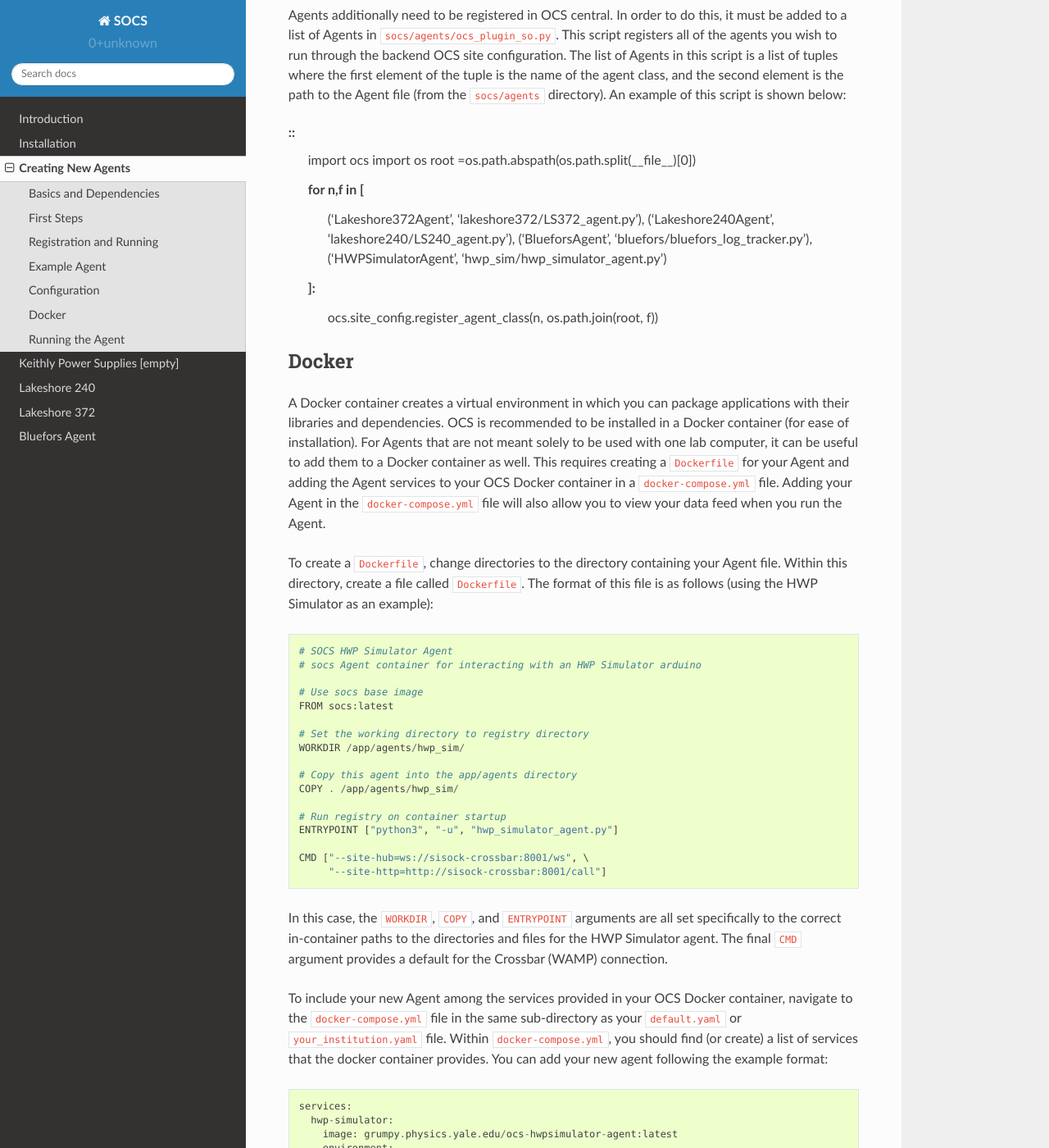
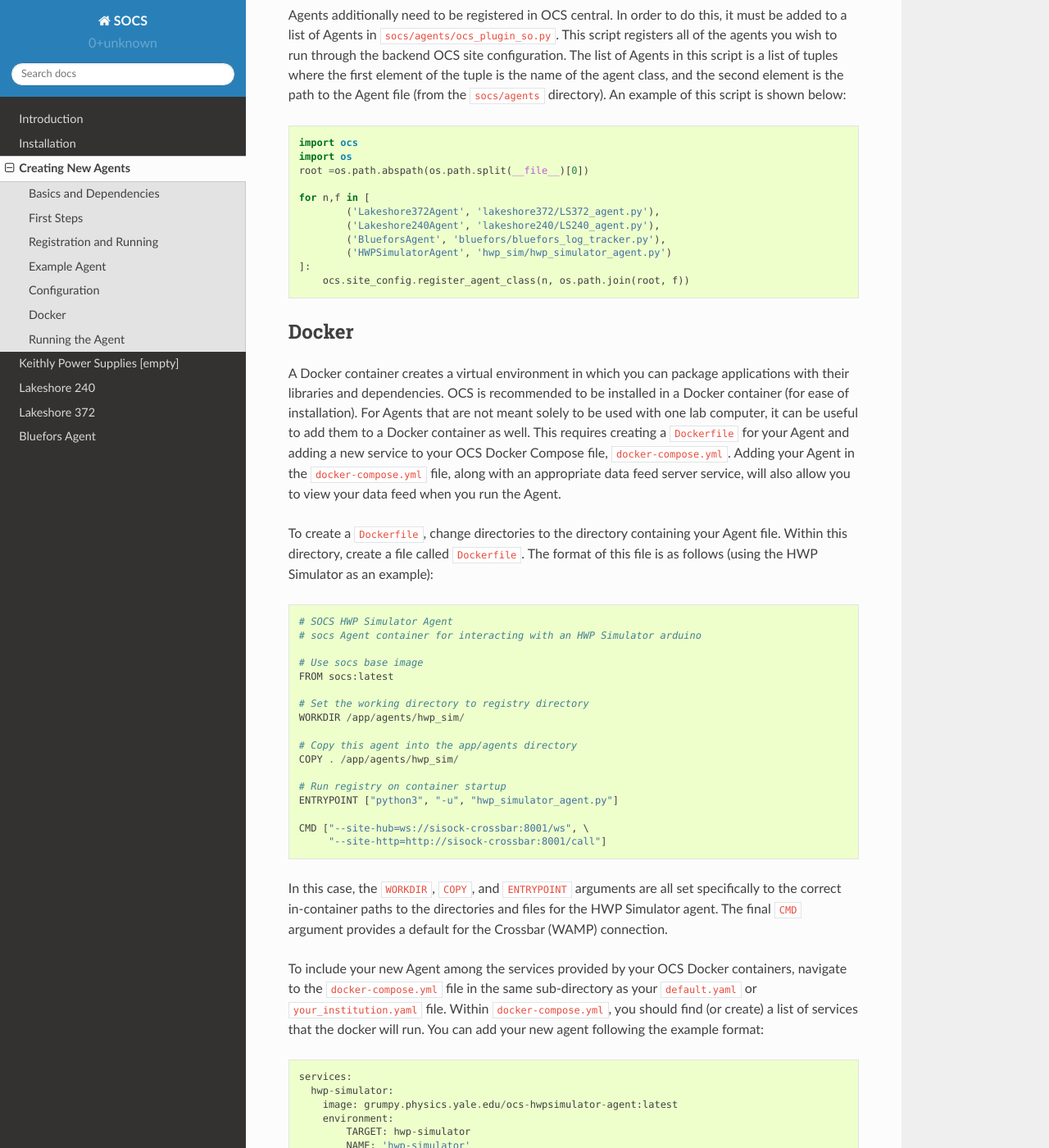
Before and after one commit to simonsobs/socs, a Sphinx documentation site: the page built from docs/new_agents.rst, in a window 1280 px wide and 1400 px high, scrolled down 5705 px. Shown: the whole window at 82% size. Built offline with Sphinx 7.4.7 and the Read the Docs theme 2.0.0, drawn with Linux system fonts in a browser that asks for light colours.

Commit message:
Fix some formatting issues and wording in Docker section
The wording made it sound like there is a single Docker container supplying all
of OCS, which isn't the case. Most of the wording changes are to make this
point more clear by making container plural where needed.

```diff
--- a/docs/new_agents.rst
+++ b/docs/new_agents.rst
@@ -314,6 +314,7 @@ is the path to the Agent file (from the ``socs/agents`` directory). An example
 of this script is shown below:
 
 ::
+
         import ocs
         import os
         root =os.path.abspath(os.path.split(__file__)[0])
@@ -334,9 +335,10 @@ applications with their libraries and dependencies. OCS is recommended to be
 installed in a Docker container (for ease of installation). For Agents that are
 not meant solely to be used with one lab computer, it can be useful to add them
 to a Docker container as well. This requires creating a ``Dockerfile`` for your
-Agent and adding the Agent services to your OCS Docker container in a
-``docker-compose.yml`` file. Adding your Agent in the ``docker-compose.yml`` file
-will also allow you to view your data feed when you run the Agent.
+Agent and adding a new service to your OCS Docker Compose file,
+``docker-compose.yml``. Adding your Agent in the ``docker-compose.yml`` file,
+along with an appropriate data feed server service, will also allow you to view
+your data feed when you run the Agent.
 
 To create a ``Dockerfile``, change directories to the directory containing your
 Agent file. Within this directory, create a file called ``Dockerfile``. The format
@@ -368,11 +370,11 @@ specifically to the correct in-container paths to the directories and files for
 the HWP Simulator agent. The final ``CMD`` argument provides a default for the
 Crossbar (WAMP) connection.
 
-To include your new Agent among the services provided in your OCS Docker
-container, navigate to the ``docker-compose.yml`` file in the same sub-directory
+To include your new Agent among the services provided by your OCS Docker
+containers, navigate to the ``docker-compose.yml`` file in the same sub-directory
 as your ``default.yaml`` or ``your_institution.yaml`` file. Within
 ``docker-compose.yml``, you should find (or create) a list of services that the
-docker container provides. You can add your new agent following the example format:
+docker will run. You can add your new agent following the example format:
 
 ::
 
```
